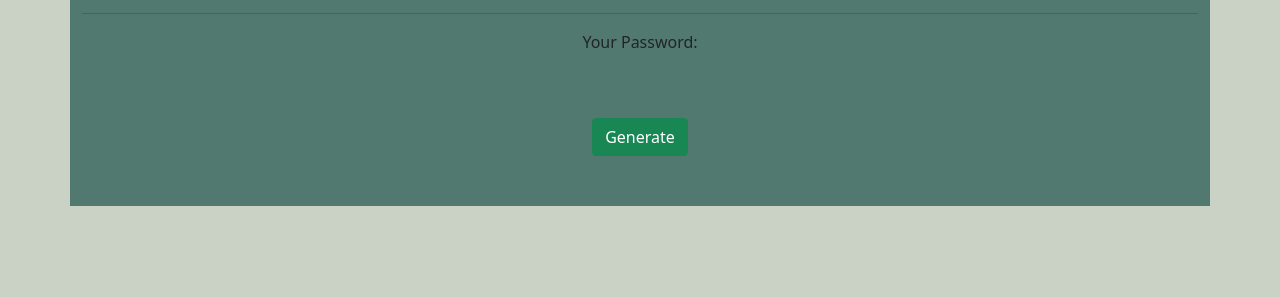
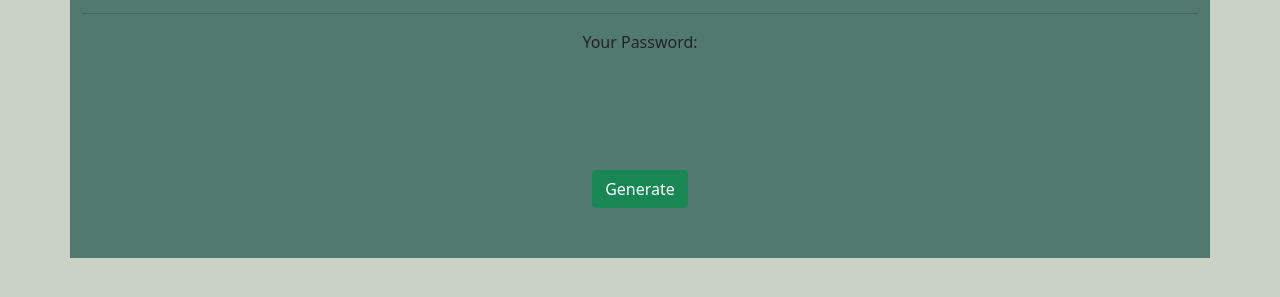
Before and after one commit to lbburnsy/password-generator, a plain HTML site: page index.html in a window 1280 px wide. Shown: the part 245-542 px from the top of the page. Drawn offline with nearby package versions, Linux system fonts and the light colour scheme.

Commit message:
Adjusted password output field

```diff
--- a/index.html
+++ b/index.html
@@ -39,7 +39,7 @@
             </div>
         </div>
         <div class="row">
-            <div class="col text-center">
+            <div class="col align-items-center text-center">
                 <h3 id="output"></h3>
             </div>
         </div>
--- a/style.css
+++ b/style.css
@@ -13,5 +13,7 @@ main {
 }
 
 #output {
-    height: 40px;
+    margin: 0 auto;
+    height: 100px;
+    width: 80%;
 }
```
